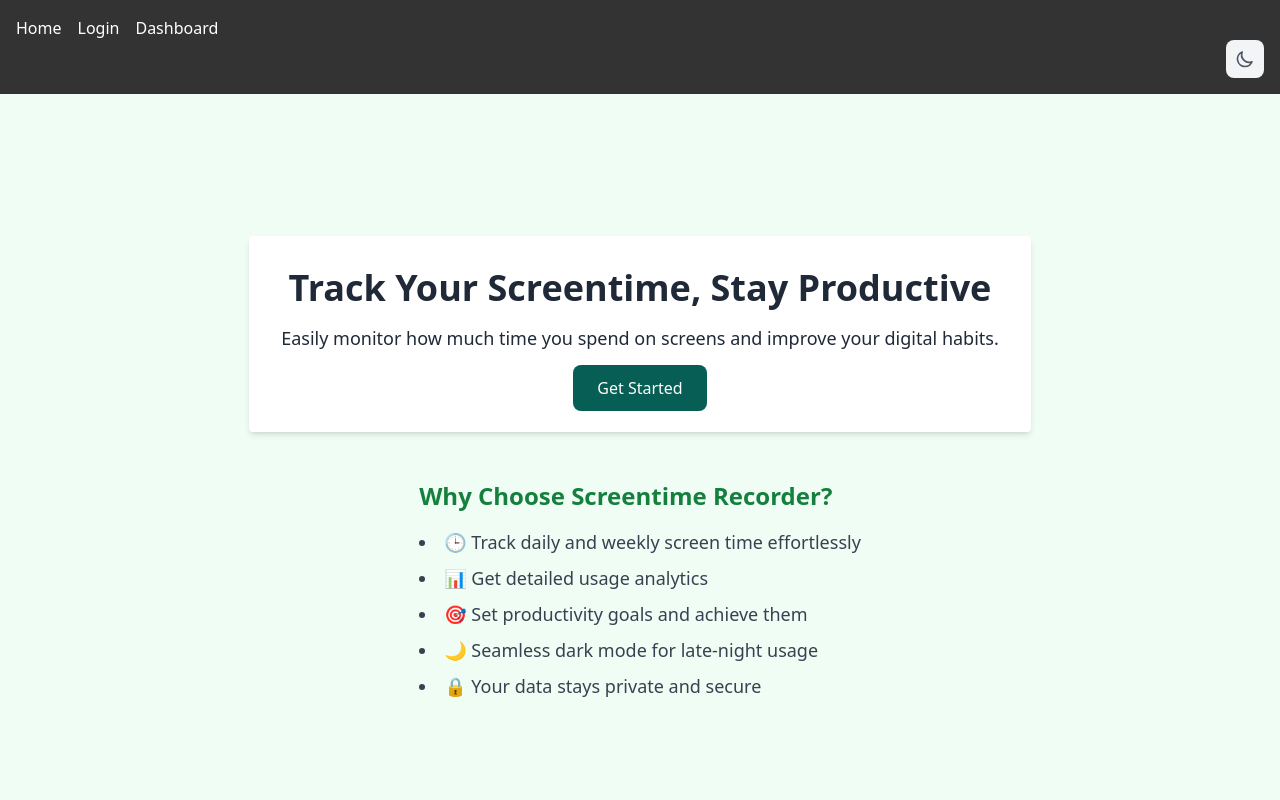
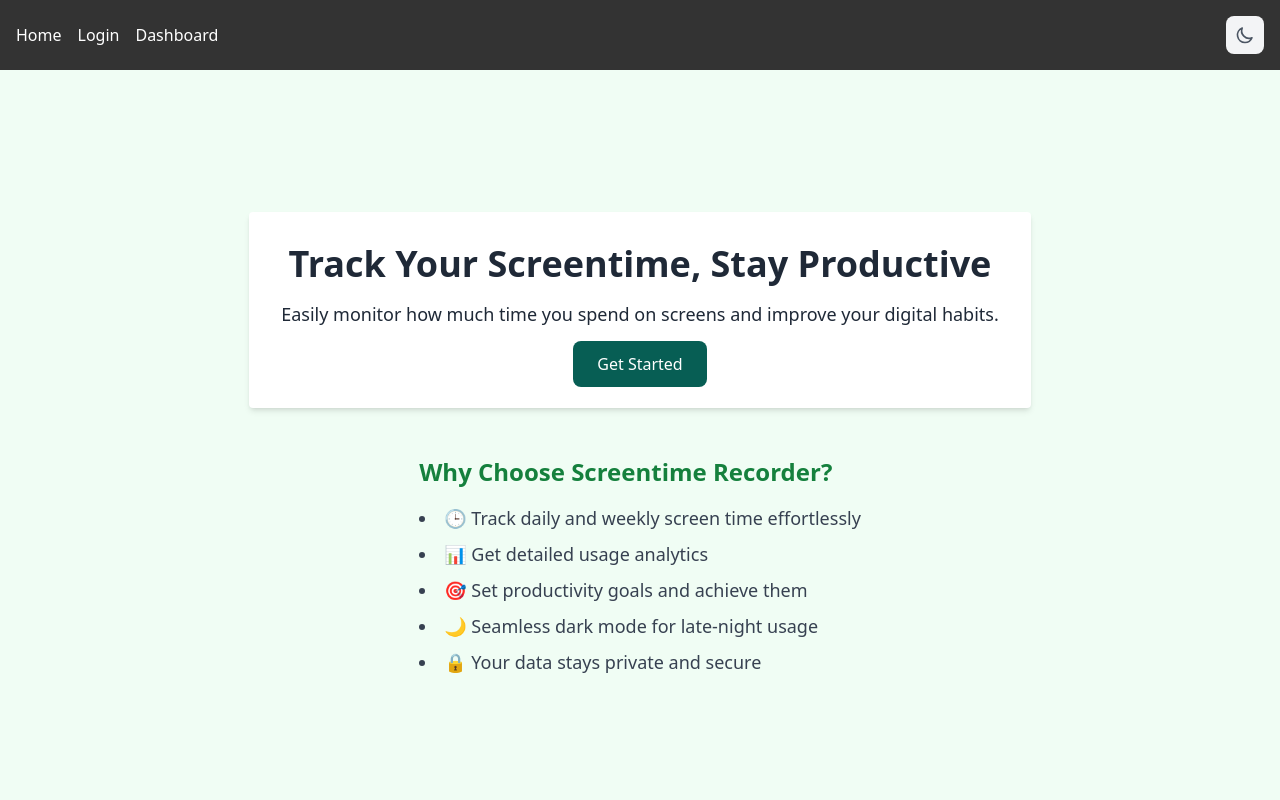
Before and after one commit to nst-sdc/Screentime-recoder, a React (Vite) app in the folder client/: page / in a window 1280 px wide. Shown: the top 800 px of the page. Built offline with nearby package versions, Linux system fonts and the light colour scheme.

Commit message:
added flex properties in navbar its aligned now

```diff
--- a/client/src/components/Navbar.jsx
+++ b/client/src/components/Navbar.jsx
@@ -4,7 +4,7 @@ import ThemeToggle from "./ThemeToggle";
 
 const Navbar = () => {
   return (
-    <nav style={{ padding: "1rem", backgroundColor: "#333" }}>
+    <nav style={{ padding: "1rem", backgroundColor: "#333", display: "flex", justifyContent: 'space-between', alignItems: 'center' }}>
       <ul
         style={{
           display: "flex",
```
